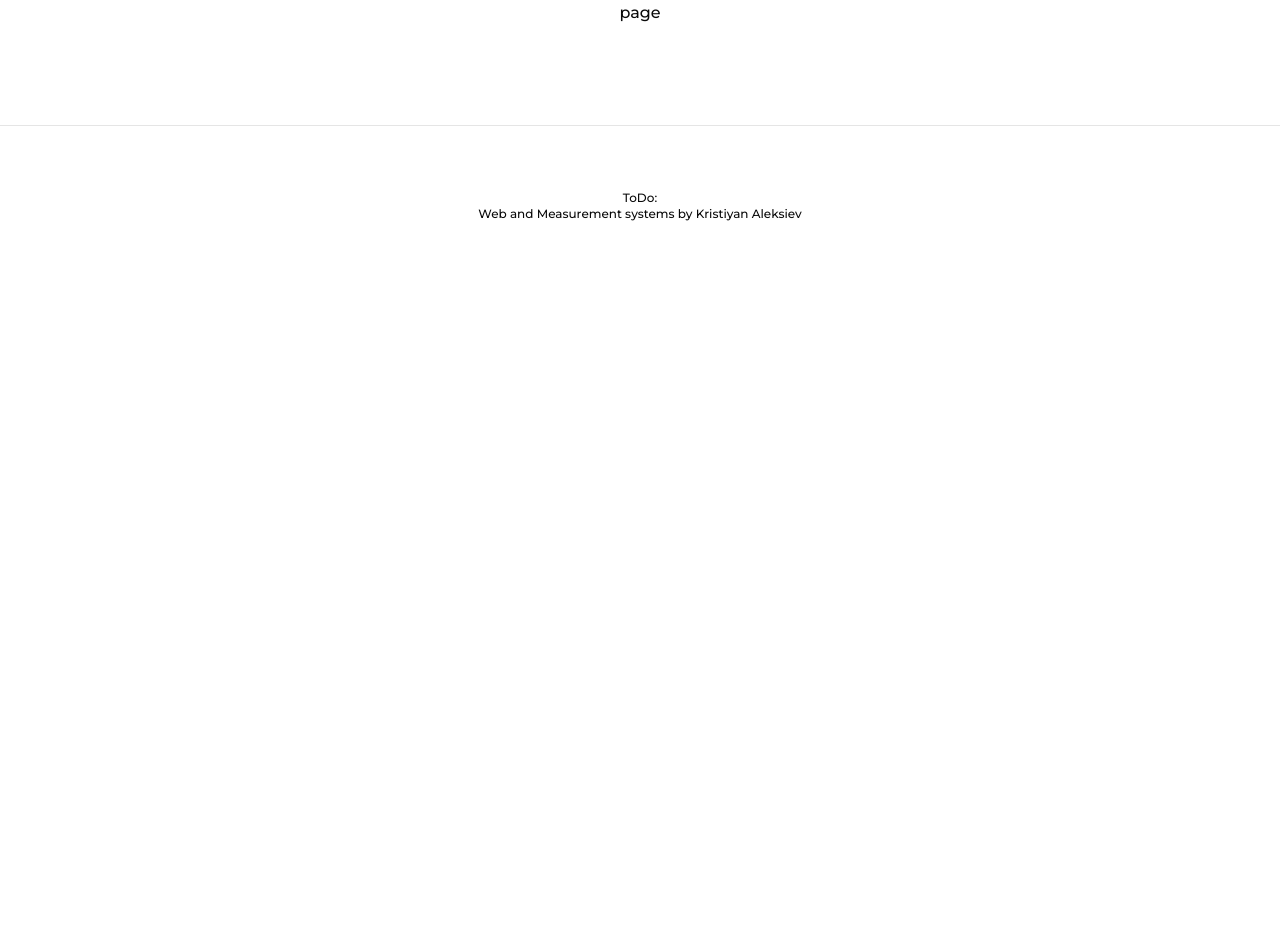
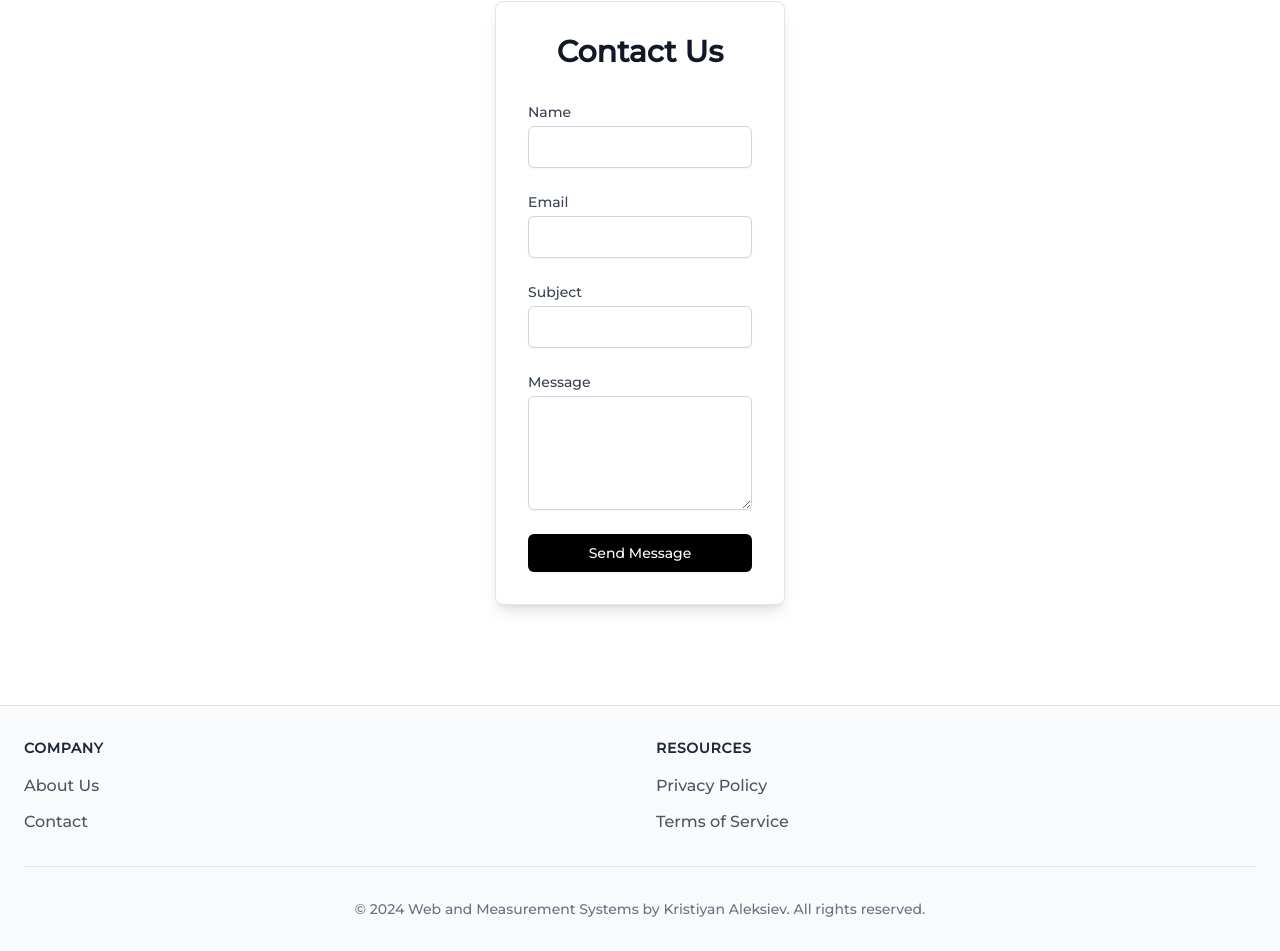
Before and after one commit to ChrisX21/BuzzWeight, a Next.js app in the folder buzzweight/: page /contact in a window 1280 px wide. Shown: the part 163-1114 px from the top of the page. Before the commit the page ends 800 px from the top, so only its background shows below. Built offline with nearby package versions, Linux system fonts and the light colour scheme; no server answers.

Commit message:
Contact form and footer redesign

```diff
--- a/buzzweight/app/contact/page.tsx
+++ b/buzzweight/app/contact/page.tsx
@@ -1,5 +1,86 @@
 import React from "react";
 
 export default function Contact() {
-  return <div>page</div>;
+  return (
+    <div className="max-w-md mx-auto bg-white rounded-lg shadow-lg border border-grey  p-8">
+      <h1 className="text-3xl font-bold text-center text-gray-900 mb-8">
+        Contact Us
+      </h1>
+
+      <form className="space-y-6">
+        <div>
+          <label
+            htmlFor="name"
+            className="block text-sm font-medium text-gray-700"
+          >
+            Name
+          </label>
+          <input
+            type="text"
+            id="name"
+            name="name"
+            required
+            className="mt-1 block w-full rounded-md border border-gray-300 px-3 py-2 shadow-sm focus:border-indigo-500 focus:outline-none focus:ring-1 focus:ring-indigo-500"
+          />
+        </div>
+
+        <div>
+          <label
+            htmlFor="email"
+            className="block text-sm font-medium text-gray-700"
+          >
+            Email
+          </label>
+          <input
+            type="email"
+            id="email"
+            name="email"
+            required
+            className="mt-1 block w-full rounded-md border border-gray-300 px-3 py-2 shadow-sm focus:border-indigo-500 focus:outline-none focus:ring-1 focus:ring-indigo-500"
+          />
+        </div>
+
+        <div>
+          <label
+            htmlFor="subject"
+            className="block text-sm font-medium text-gray-700"
+          >
+            Subject
+          </label>
+          <input
+            type="text"
+            id="subject"
+            name="subject"
+            required
+            className="mt-1 block w-full rounded-md border border-gray-300 px-3 py-2 shadow-sm focus:border-indigo-500 focus:outline-none focus:ring-1 focus:ring-indigo-500"
+          />
+        </div>
+
+        <div>
+          <label
+            htmlFor="message"
+            className="block text-sm font-medium text-gray-700"
+          >
+            Message
+          </label>
+          <textarea
+            id="message"
+            name="message"
+            rows={4}
+            required
+            className="mt-1 block w-full rounded-md border border-gray-300 px-3 py-2 shadow-sm focus:border-indigo-500 focus:outline-none focus:ring-1 focus:ring-indigo-500"
+          />
+        </div>
+
+        <div>
+          <button
+            type="submit"
+            className="w-full flex justify-center py-2 px-4 border border-transparent rounded-md shadow-sm text-sm font-medium text-white bg-black hover:bg-[#e9ab17] transition-colors duration-300 ease-in-out focus:outline-none focus:ring-2 focus:ring-offset-2 focus:ring-indigo-500"
+          >
+            Send Message
+          </button>
+        </div>
+      </form>
+    </div>
+  );
 }
--- a/buzzweight/components/footer.tsx
+++ b/buzzweight/components/footer.tsx
@@ -1,11 +1,68 @@
 import React from "react";
+import Link from "next/link";
 
 export default function Footer() {
   return (
-    <footer className="w-full flex items-center justify-center border-t mx-auto text-center text-xs gap-8 py-16">
-      <div className="text-center">
-        <p>ToDo:</p>
-        <p>Web and Measurement systems by Kristiyan Aleksiev</p>
+    <footer className="bg-gray-50 border-t w-full mt-auto">
+      <div className="container mx-auto px-6 py-8">
+        <div className="grid grid-cols-1 md:grid-cols-2 gap-8 mb-8">
+          <div>
+            <h3 className="text-sm font-semibold text-gray-800 uppercase tracking-wider mb-4">
+              Company
+            </h3>
+            <ul className="space-y-3">
+              <li>
+                <Link
+                  href="/about"
+                  className="text-gray-600 hover:text-gray-900 transition-colors"
+                >
+                  About Us
+                </Link>
+              </li>
+              <li>
+                <Link
+                  href="/contact"
+                  className="text-gray-600 hover:text-gray-900 transition-colors"
+                >
+                  Contact
+                </Link>
+              </li>
+            </ul>
+          </div>
+
+          {/* Resources */}
+          <div>
+            <h3 className="text-sm font-semibold text-gray-800 uppercase tracking-wider mb-4">
+              Resources
+            </h3>
+            <ul className="space-y-3">
+              <li>
+                <Link
+                  href="/privacy"
+                  className="text-gray-600 hover:text-gray-900 transition-colors"
+                >
+                  Privacy Policy
+                </Link>
+              </li>
+              <li>
+                <Link
+                  href="/terms"
+                  className="text-gray-600 hover:text-gray-900 transition-colors"
+                >
+                  Terms of Service
+                </Link>
+              </li>
+            </ul>
+          </div>
+        </div>
+
+        {/* Copyright */}
+        <div className="pt-8 border-t border-gray-200">
+          <p className="text-sm text-gray-500 text-center">
+            © 2024 Web and Measurement Systems by Kristiyan Aleksiev. All
+            rights reserved.
+          </p>
+        </div>
       </div>
     </footer>
   );
```
